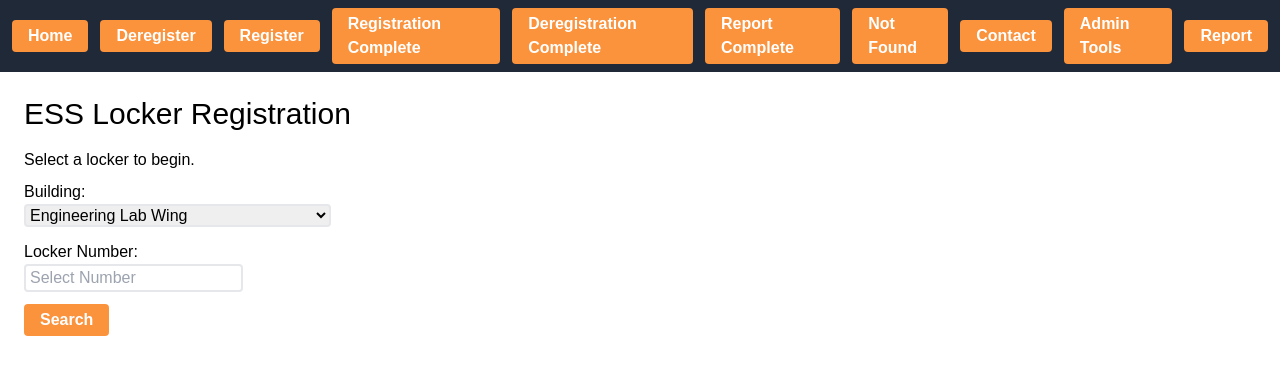
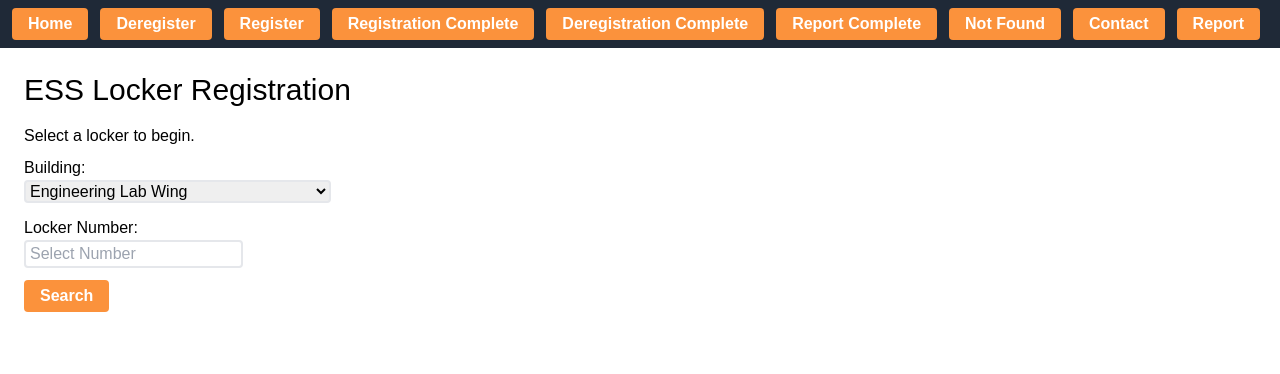
Before and after one commit to VikeLabs/ess-locker-registration, a Next.js app: page / in a window 1280 px wide. Shown: the top 374 px of the page. Built offline with nearby package versions, Linux system fonts and the light colour scheme; a web font is replaced by a local one.

Commit message:
Removed admin page (push to future PR)

```diff
--- a/components/navbar.tsx
+++ b/components/navbar.tsx
@@ -25,9 +25,6 @@ export default function Navbar() {
       <a href="/contact" className="bg-orange-400 hover:bg-orange-600 text-white font-bold py-1 px-4 rounded">
         Contact
       </a>
-      <a href="/admin" className="bg-orange-400 hover:bg-orange-600 text-white font-bold py-1 px-4 rounded">
-        Admin Tools
-      </a>
       <a href="/report" className="bg-orange-400 hover:bg-orange-600 text-white font-bold py-1 px-4 rounded">
         Report
       </a>
--- a/pages/admin.tsx
+++ /dev/null
@@ -1,28 +0,0 @@
-import Head from "next/head";
-
-function Counts() {
-  const available = 0;
-  const total = 100;
-  return (
-    <p>Available: {available}/{total}</p>
-  )
-}
-
-export default function Admin() {
-  return (
-    <div className="ml-4 py-4 px-2 space-y-2">
-      <Head>
-        <title>Admin Tools</title>
-      </Head>
-      <h1 className="text-3xl text-bold py-2">Admin Tools</h1>
-
-      <Counts></Counts>
-
-      <div> {/*since a tag is an inline element, we need to wrap it in a div to make it block*/}
-        <a href="/api/downloadCSV" className="bg-orange-400 hover:bg-orange-600 text-white font-bold py-1 px-4 rounded">
-          Download CSV
-        </a>
-      </div>
-    </div>
-  );
-}
--- a/pages/report.tsx
+++ b/pages/report.tsx
@@ -1,6 +1,6 @@
 import Head from 'next/head';
 
-export default function report() {
+export default function Report() {
   return (
     <div className='ml-4 py-4 px-2 space-y-2'>
       <Head>
```
